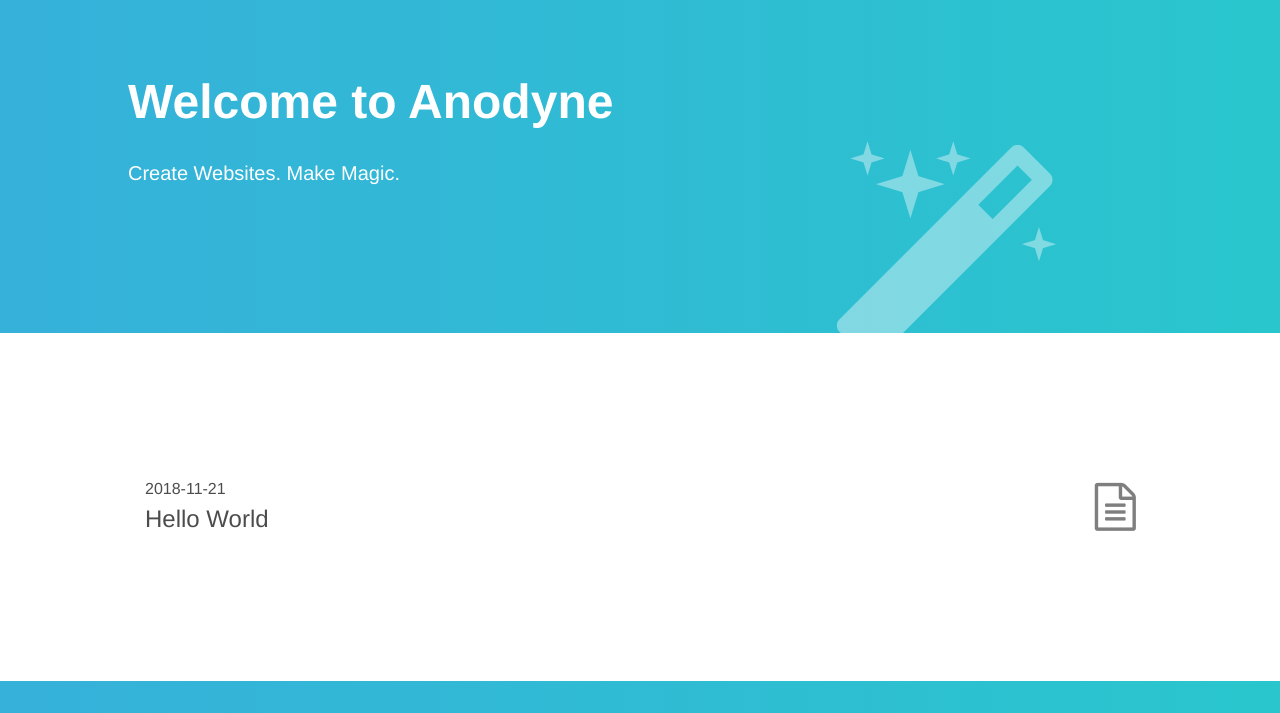
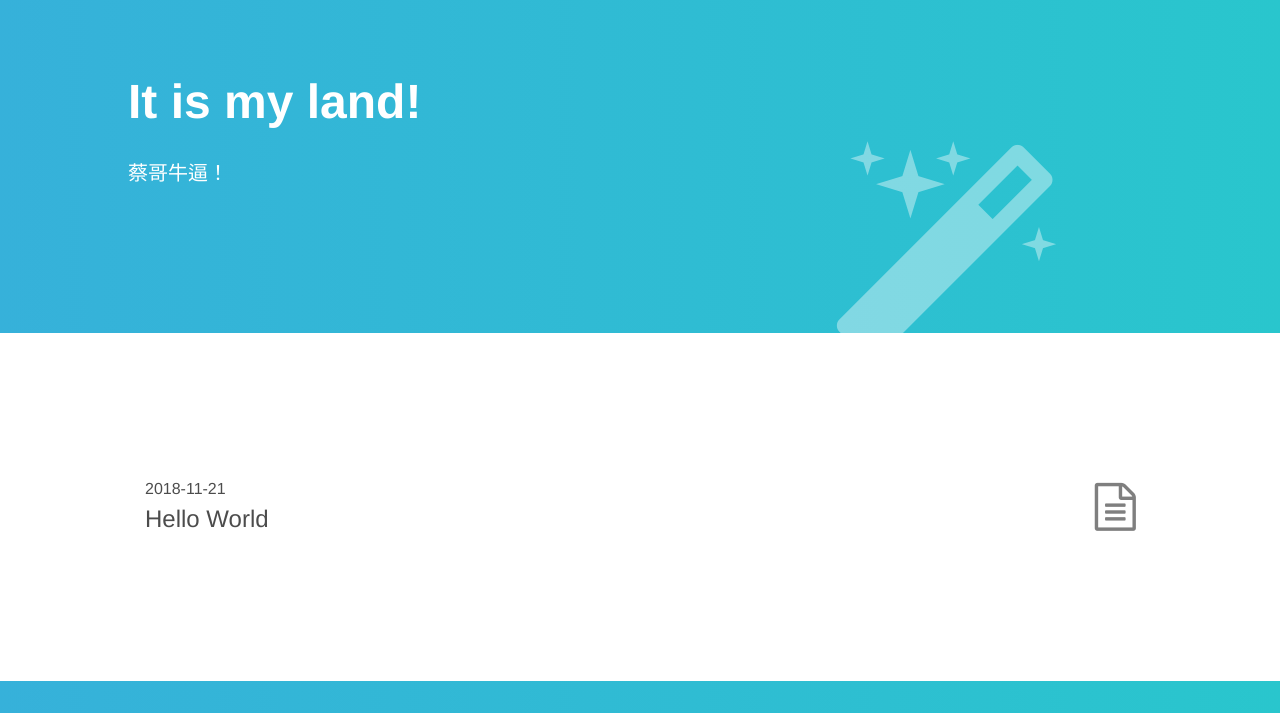
Before and after one commit to wsmsyoung/wsmsyoung.github.io, a plain HTML site: page index.html in a window 1280 px wide. Shown: the part 87-800 px from the top of the page. Drawn offline with nearby package versions, Linux system fonts and the light colour scheme.

Commit message:
Update index.html

```diff
--- a/index.html
+++ b/index.html
@@ -108,8 +108,8 @@
     <!-- Title -->
     <div class="w-100 mw8 center vh-40 dt">
         <div class="dtc v-mid white">
-            <h1 class="f1-l f2-m tc tc-m tl-ns">Welcome to Anodyne</h1>
-            <p class="f4 fw3 pab-100px tc tc-m tl-ns">Create Websites. Make Magic.</p>
+            <h1 class="f1-l f2-m tc tc-m tl-ns">It is my land!</h1>
+            <p class="f4 fw3 pab-100px tc tc-m tl-ns">蔡哥牛逼！</p>
         </div>
     </div>
 
```
